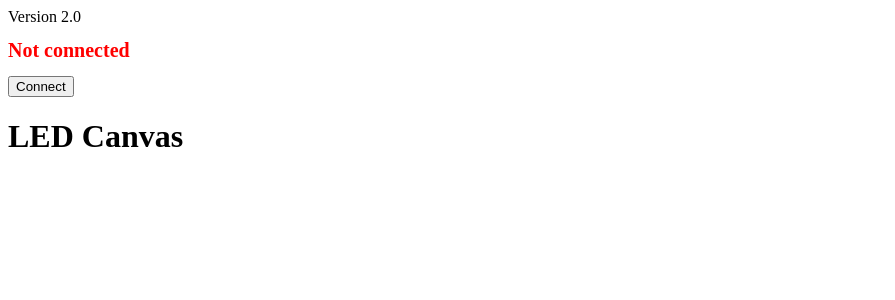
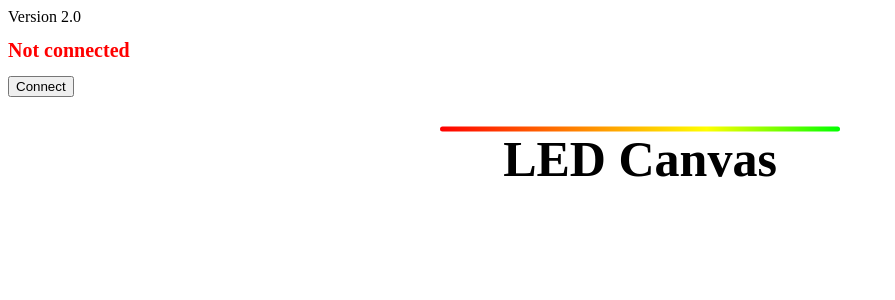
Before and after one commit to BradySBaker/LED-Canvas-Frontend-30x20-ESP32, a React app: page / in a window 1280 px wide. Shown: the top 300 px of the page, without its empty margins (0-895 px from the left). Built offline with nearby package versions, Linux system fonts and the light colour scheme; the HTML template or start-up script is replaced by a standard one; what p5ble would draw is missing.

Commit message:
currup char error handle, modular css setup, av beta

```diff
--- a/client/src/avController.jsx
+++ b/client/src/avController.jsx
@@ -3,6 +3,7 @@ import react, {useEffect, useState} from 'react';
 import { HexColorPicker } from "react-colorful";
 
 const AVController = ({handleChooseColor, setCurChosenColor, modeDataSending, colorChoices, handleModeStartStop, curChosenColor}) => {
+  const [startClicked, setStartClicked] = useState(false);
 	const handleAVColor = (newColor) => {
     if (colorChoices.length < 2) {
       setCurChosenColor(newColor);
@@ -24,7 +25,7 @@ const AVController = ({handleChooseColor, setCurChosenColor, modeDataSending, co
 					})}
 				</div>
 				<button style={{'color': curChosenColor}} onClick={handleChooseColor}>Choose Color</button>
-				<button onClick={(e) => handleModeStartStop(e, false)}>Start</button>
+				<button onClick={(e) => { handleModeStartStop(e, false); setStartClicked(!startClicked) }}>{!startClicked ? "Start" : "Stop"}</button>
 			</> : null}
 		</div>
   )
--- /dev/null
+++ b/client/src/cssModules/homePage.module.css
@@ -0,0 +1,18 @@
+#title-line {
+	position: absolute;
+	width: 400px;
+	height: 5px;
+	transform: translateY(-3.5px);
+	background: linear-gradient(to right, #ff0000, #ff7f00, #ffff00, #00ff00, #0000ff, #4b0082, #8b00ff);
+	background-size: 200% auto;
+	animation: rainbow 10s ease infinite;
+	border-radius: 20px;
+}
+#title {
+	display: flex;
+  justify-content: center;
+	color: black;
+	font-weight: bold;
+	font-size: 50px;
+	text-align: center;
+}
--- a/client/src/drawMode.jsx
+++ b/client/src/drawMode.jsx
@@ -2,7 +2,7 @@ import React from 'react';
 
 import { HexColorPicker } from "react-colorful";
 
-const DrawMode = ({callSave, handleStop, animPlaying, turnOff, isLoading, inputError}) => {
+const DrawMode = ({callSave, animPlaying, turnOff, isLoading, inputError}) => {
 
 	const handleColor = (newColor) => {
 		document.getElementById('title').style.color = newColor;
@@ -22,7 +22,7 @@ const DrawMode = ({callSave, handleStop, animPlaying, turnOff, isLoading, inputE
 				<input id="drawName" type="text" placeholder="drawing..." maxLength="7" />
 				<button onClick={(e) => callSave(e, true)}>Save Frame</button>
 				<input id="animName" type="text" placeholder="animation name..." maxLength="7"/>
-				{animPlaying ? <button onClick={handleStop}>STOP</button>: null}
+				{animPlaying ? <button onClick={turnOff}>STOP</button>: null}
 			</>
 			: null}
 		</div>
--- a/client/src/helperFunctions/handleSendGet.js
+++ b/client/src/helperFunctions/handleSendGet.js
@@ -5,6 +5,8 @@ window.waitingForFrames = false;
 var sendingTimer = 0;
 
 var names = "";
+
+var justSent;
 
 export const handleSendRequests = (setPixelSending, pixelSending) => { //Occurs every 20ms
 	sendingTimer++;
@@ -95,10 +97,15 @@ export function gotValue(value, setAnims, setPrevFrameNames, setModeDataSending,
 	if (value === "FRAME") {
 		framePlayed = true;
 	}
+  if (value === "INVALID") {
+    sendData(justSent);
+    return;
+  }
 	sending = false;
 };
 
 export function sendData(command) {
+  justSent = command;
 	sending = true;
   const inputValue = command + '\r';
   if (!("TextEncoder" in window)) {
--- /dev/null
+++ b/client/src/homePage.jsx
@@ -0,0 +1,19 @@
+import React from 'react';
+
+import styles from './cssModules/homePage.module.css';
+
+const HomePage = ({handleConnect, isConnected}) => {
+  return (
+    <div>
+      <div>Version 2.0</div>
+        {isConnected ? <h1 style={{'color': 'blue', 'fontSize': '15px'}}>Connected</h1> : <h1 style={{'color': 'red', 'fontSize': '20px'}}>Not connected</h1>}
+        {!isConnected ? <button onClick={handleConnect}>Connect</button> : null}
+        <h1 id={`${styles['title']}`}>
+        <div id={`${styles['title-line']}`} />
+          LED Canvas
+        </h1>
+    </div>
+  )
+}
+
+export default HomePage;
--- a/client/src/index.jsx
+++ b/client/src/index.jsx
@@ -10,6 +10,8 @@ import FrameChoices from "./frameChoices.jsx";
 import RainController from "./rainController.jsx";
 import DrawMode from "./drawMode.jsx";
 import AVController from "./avController.jsx";
+
+import HomePage from "./homePage.jsx";
 
 window.rainColorsSent = 0;
 
@@ -77,13 +79,6 @@ const App = function() {
 		sendData(`F${frameName}`);
 	};
 
-
-	const handleStop = () => {
-		sendData('STOP');
-		setAnimPlaying(false);
-	};
-
-
 	const callSave = (e, animation, animName = document.getElementById('animName').value) => {
 		handleSave(sendData, setFrames, frames, anims, setAnims, setInputError, e, animation, animName);
 	};
@@ -95,10 +90,12 @@ const App = function() {
 	//Rain/Audio Visaulizer handler for off and on
 	const handleModeStartStop = (e, rain, startMode, rainAmount) => {
 		if (modeRunning && !startMode) {
+      setModeDataSending(true);
 			sendData("SM");
 			setTimeout(handleModeStartStop, 400);
 		} else if (e) {
 			if (!modeRunning && rain) {
+        setModeDataSending(true);
 				if (!rainAmount) {
 					rainAmount = document.getElementById('rainAmount').value
 				}
@@ -113,6 +110,7 @@ const App = function() {
 				setTimeout(() => {handleModeStartStop(true, false, true, rainAmount)}, 400);
       }
 		} else {
+      setModeDataSending(false);
       setColorChoices([]);
     }
 	};
@@ -126,29 +124,27 @@ const App = function() {
 		rainColorsSent++;
 	};
 
+  const handleConnect = () => {
+    connectToBle(setIsConnected, turnOn, setAnims, setPrevFrameNames, setModeDataSending)
+  };
+
 	return (
-		<div id='colorApp'>
-			<div>Version 2.0</div>
-			{isConnected ? <h1 style={{'color': 'blue', 'fontSize': '15px'}}>Connected</h1> : <h1 style={{'color': 'red', 'fontSize': '20px'}}>Not connected</h1>}
-			{!isConnected ? <button onClick={() => connectToBle(setIsConnected, turnOn, setAnims, setPrevFrameNames, setModeDataSending)}>Connect</button> : null}
-			<h1 id='title'>
-			<div id='title-line'></div>
-				LED Canvas
-			</h1>
-			{drawMode || audioVisualizer || rainMode ? <button style={{'position': 'absolute', 'right': '2%', 'fontSize': '20px'}} onClick={() => {setDrawMode(false); setAudioVisualizer(false); setRainMode(false);}}>Back</button> : null}
+		<div id='colorApp' onMouseDown={() => {setMouseDown(true);}} onMouseUp={() => setMouseDown(false)}>
+			<HomePage connectToBle={connectToBle} isConnected={isConnected}/>
+			{drawMode || audioVisualizer || rainMode ? <button style={{'position': 'absolute', 'right': '2%', 'fontSize': '20px'}} onClick={() => {setDrawMode(false); setAudioVisualizer(false); setRainMode(false); if (modeRunning) {handleModeStartStop()}; }}>Back</button> : null}
 			{(pixelSending || modeDataSending) && isConnected ? <img id='loading' src='./icons/loading.gif'></img> : null}
-			<div id='app' onMouseDown={() => {setMouseDown(true);}} onMouseUp={() => setMouseDown(false)}>
+			<div id='app'>
 			{!drawMode && !audioVisualizer && !rainMode && isConnected && !pixelSending && !modeDataSending ?
 			<div id='modeChoices'>
 				<button onClick={() => setDrawMode(true)}>Draw Mode</button>
 				<button onClick={() => {setAudioVisualizer(true);}}>Audio Visualizer</button>
 				<button onClick={() => {setRainMode(true);}}>Rain Mode</button>
 			</div> : null}
-			{drawMode ? <DrawMode inputError={inputError} turnOff={turnOff} callSave={callSave} handleStop={handleStop} animPlaying={animPlaying} pixelSending={pixelSending}/> : null}
+			{drawMode ? <DrawMode inputError={inputError} turnOff={turnOff} callSave={callSave} animPlaying={animPlaying} pixelSending={pixelSending}/> : null}
 			{drawMode || rainMode && !modeDataSending ? <FrameChoices handleSave={callSave} anims={anims} prevFrameNames={prevFrameNames} frames={frames} handleFrameChoice={handleFrameChoice} handleDelete={callDelete}/> : null}
-			{rainMode ? <RainController sendData={sendData} modeDataSending={modeDataSending} curChosenColor={curChosenColor} handleChooseColor={handleModeChooseColor} colorChoices={colorChoices} setCurChosenColor={setCurChosenColor} modeDataSending={modeDataSending} setInputError={setInputError} handleModeStartStop={handleModeStartStop}/> : null}
+			{rainMode ? <RainController modeRunning={modeRunning} modeDataSending={modeDataSending} curChosenColor={curChosenColor} handleChooseColor={handleModeChooseColor} colorChoices={colorChoices} setCurChosenColor={setCurChosenColor} modeDataSending={modeDataSending} setInputError={setInputError} handleModeStartStop={handleModeStartStop}/> : null}
 			{drawMode ? <MatrixButtons mouseDown={mouseDown} sendRequests={sendRequests}/> : null}
-      {audioVisualizer ? <AVController handleChooseColor={handleModeChooseColor} curChosenColor={curChosenColor} modeDataSending={modeDataSending} setCurChosenColor={setCurChosenColor} colorChoices={colorChoices} handleModeStartStop={handleModeStartStop}/> : null}
+      {audioVisualizer ? <AVController modeRunning={modeRunning} handleChooseColor={handleModeChooseColor} curChosenColor={curChosenColor} modeDataSending={modeDataSending} setCurChosenColor={setCurChosenColor} colorChoices={colorChoices} handleModeStartStop={handleModeStartStop}/> : null}
 			{inputError ? <div style={{"color": "red"}}>{inputError}</div>: null}
 		</div>
 		</div>
--- a/client/src/rainController.jsx
+++ b/client/src/rainController.jsx
@@ -2,7 +2,8 @@ import React, { useEffect, useState } from 'react';
 
 import { HexColorPicker } from "react-colorful";
 
-const RainController = ({sendData, setInputError, handleModeStartStop, setCurChosenColor, modeDataSending, colorChoices, handleChooseColor, curChosenColor}) => {
+const RainController = ({setInputError, handleModeStartStop, setCurChosenColor, modeDataSending, colorChoices, handleChooseColor, curChosenColor}) => {
+  const [startClicked, setStartClicked] = useState(false);
 	const handleRainColor = (newColor) => {
 		setCurChosenColor(newColor);
 	};
@@ -23,7 +24,7 @@ const RainController = ({sendData, setInputError, handleModeStartStop, setCurCho
 				</div>
 				<button style={{'color': curChosenColor}} onClick={handleChooseColor}>Choose Color</button>
 				<input id='rainAmount' type='text' placeholder='1...'/>
-				<button onClick={(e) => handleModeStartStop(e, true)}>Start</button>
+				<button onClick={(e) => { handleModeStartStop(e, true); setStartClicked(!startClicked) }}>{!startClicked ? "Start" : "Stop"}</button>
 			</> : null}
 		</div>
 	)
--- a/package.json
+++ b/package.json
@@ -14,6 +14,7 @@
     "babel-loader": "^9.1.2",
     "babel-preset": "^1.1.7",
     "ble": "^1.0.1",
+    "css-loader": "^6.8.1",
     "dom": "^0.0.3",
     "jquery": "^3.6.4",
     "p5": "^1.6.0",
@@ -21,6 +22,7 @@
     "react": "^18.2.0",
     "react-colorful": "^5.6.1",
     "react-dom": "^18.2.0",
+    "style-loader": "^3.3.3",
     "webpack": "^5.76.3"
   },
   "devDependencies": {
--- a/webpack.config.js
+++ b/webpack.config.js
@@ -24,6 +24,26 @@ module.exports = {
           loader: 'url-loader',
         }
       ]
+    },
+    // CSS rules
+    {
+      test: /\.css$/,
+      use: [
+        'style-loader',
+        {
+          loader: 'css-loader',
+          options: {
+            importLoaders: 1,
+            modules: true
+          }
+        }
+      ],
+      include: /\.module\.css$/
+    },
+    {
+      test: /\.css$/,
+      use: ['style-loader', 'css-loader'],
+      exclude: /\.module\.css$/
     }
     ],
   },
```
Also changed, not shown: 4 other files (tests, documents, lock files or other folders).
